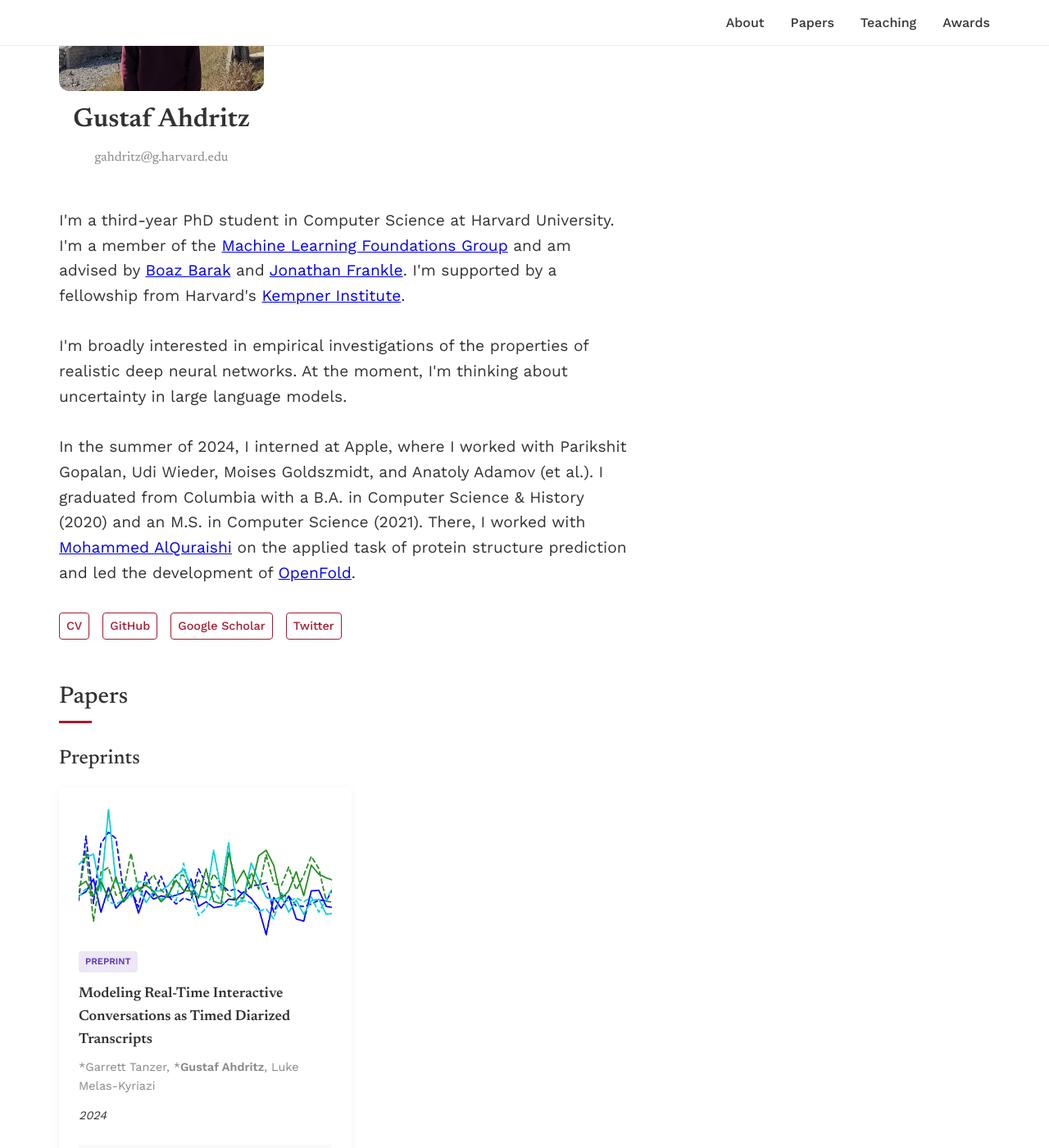
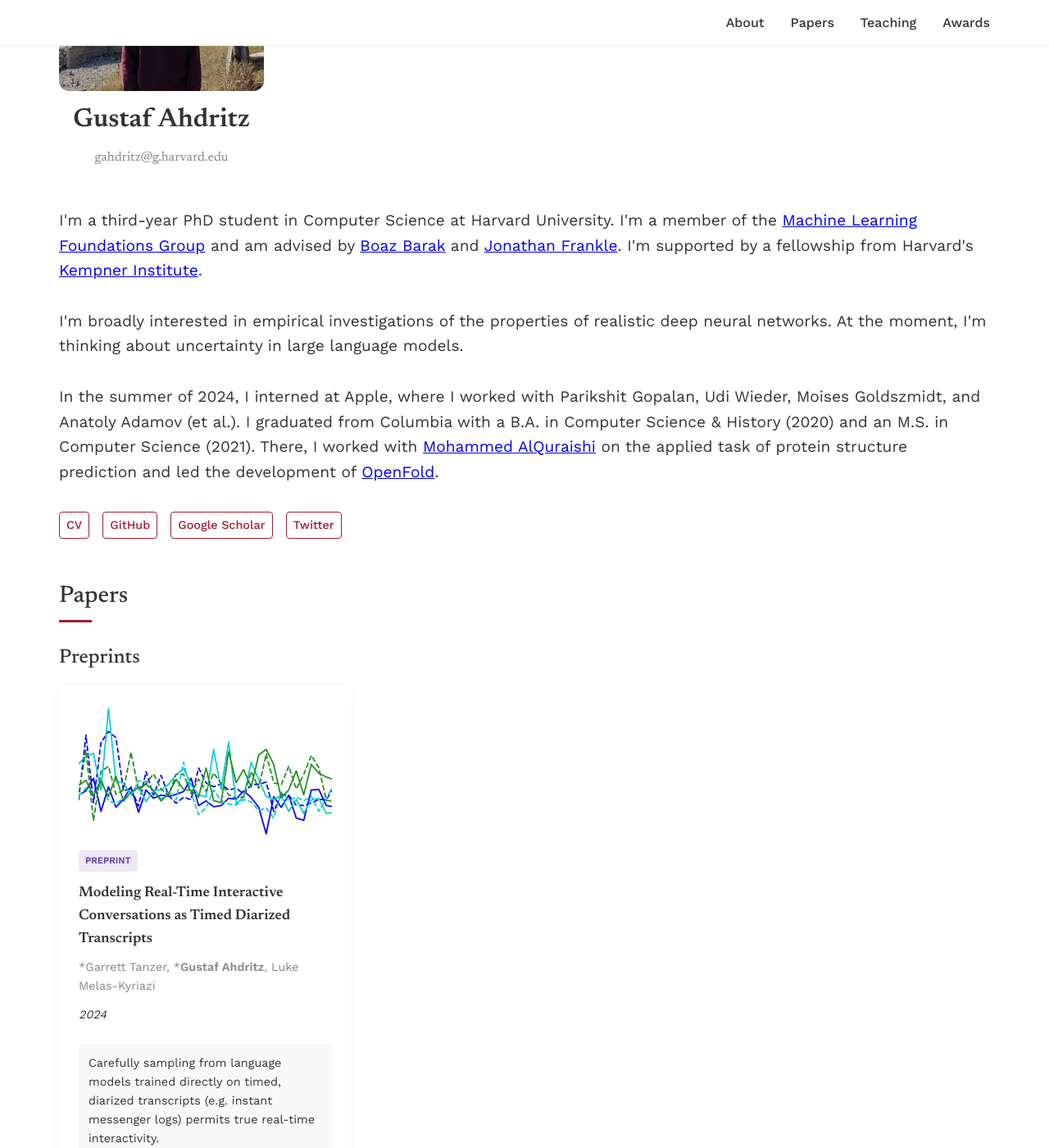
Before and after one commit to gahdritz/gahdritz.github.io, a Jekyll site: the page built from index.html, in a window 1280 px wide and 1400 px high, scrolled down 227 px. Shown: the whole window at 82% size. Built offline with Jekyll 4.4.1, drawn with Linux system fonts in a browser that asks for light colours; some web fonts are replaced.

Commit message:
Remove max width

```diff
--- a/index.css
+++ b/index.css
@@ -144,7 +144,6 @@
     text-align: left;
     padding-top: 0;
     margin: 0;
-    max-width: 700px;
 }
 
 .profile-image {
--- a/index.html
+++ b/index.html
@@ -14,7 +14,7 @@
 </nav>
 <div class="container">
   <header class="header" id="about">
-    <div class="profile-container">
+    <div class="profile-container float-left">
       <img src="/assets/gustaf.jpg" alt="Gustaf Ahdritz" class="profile-image">
       <div class="name-email">
         <h1>Gustaf Ahdritz</h1>
```
